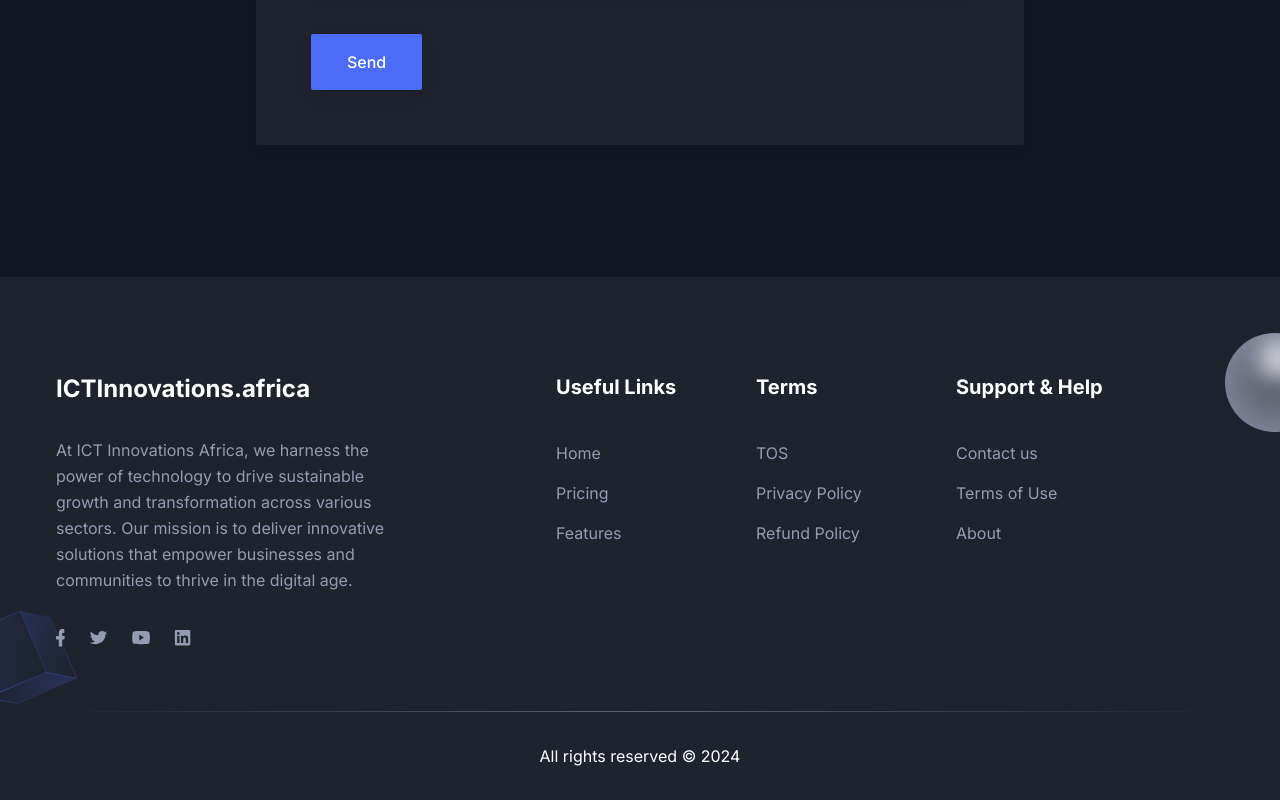
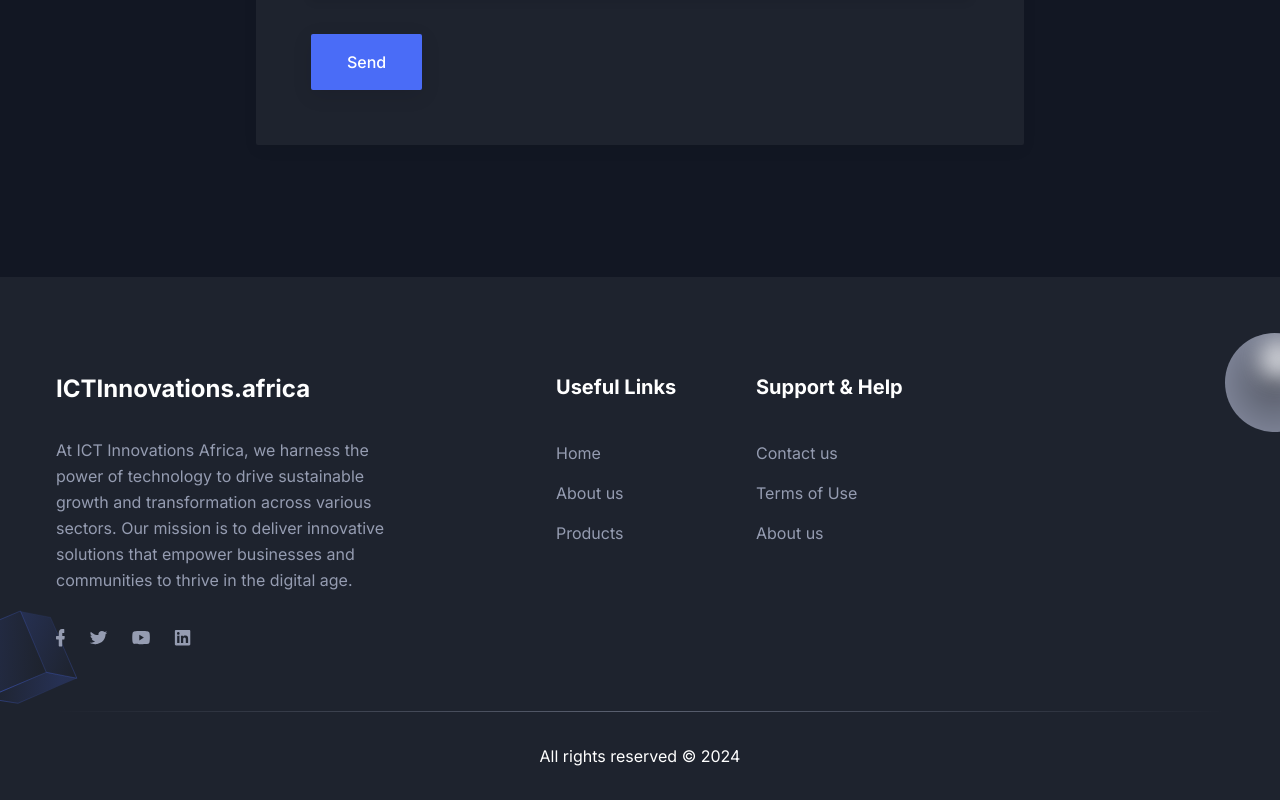
Before and after one commit to NewtonMutugi/ict-innovations-africa, a Next.js app: page / in a window 1280 px wide. Shown: the part 4138-4938 px from the top of the page. Built offline with nearby package versions, Linux system fonts and the light colour scheme.

Commit message:
Update footer links for improved navigation and clarity

```diff
--- a/components/Footer/index.tsx
+++ b/components/Footer/index.tsx
@@ -116,25 +116,25 @@ const Footer = () => {
                   </li>
                   <li>
                     <a
-                      href="/#pricing"
+                      href="/#services"
                       className="mb-4 inline-block text-base text-body-color duration-300 hover:text-primary dark:text-body-color-dark dark:hover:text-primary"
                     >
-                      Pricing
+                      About us
                     </a>
                   </li>
                   <li>
                     <a
-                      href="/#features"
+                      href="/#"
                       className="mb-4 inline-block text-base text-body-color duration-300 hover:text-primary dark:text-body-color-dark dark:hover:text-primary"
                     >
-                      Features
+                      Products
                     </a>
                   </li>
                 </ul>
               </div>
             </div>
 
-            <div className="w-full px-4 sm:w-1/2 md:w-1/2 lg:w-2/12 xl:w-2/12">
+            {/* <div className="w-full px-4 sm:w-1/2 md:w-1/2 lg:w-2/12 xl:w-2/12">
               <div className="mb-12 lg:mb-16">
                 <h2 className="mb-10 text-xl font-bold text-black dark:text-white">
                   Terms
@@ -166,7 +166,7 @@ const Footer = () => {
                   </li>
                 </ul>
               </div>
-            </div>
+            </div> */}
 
             <div className="w-full px-4 md:w-1/2 lg:w-4/12 xl:w-3/12">
               <div className="mb-12 lg:mb-16">
@@ -192,10 +192,10 @@ const Footer = () => {
                   </li>
                   <li>
                     <a
-                      href="/"
+                      href="/#about"
                       className="mb-4 inline-block text-base text-body-color duration-300 hover:text-primary dark:text-body-color-dark dark:hover:text-primary"
                     >
-                      About
+                      About us
                     </a>
                   </li>
                 </ul>
```
